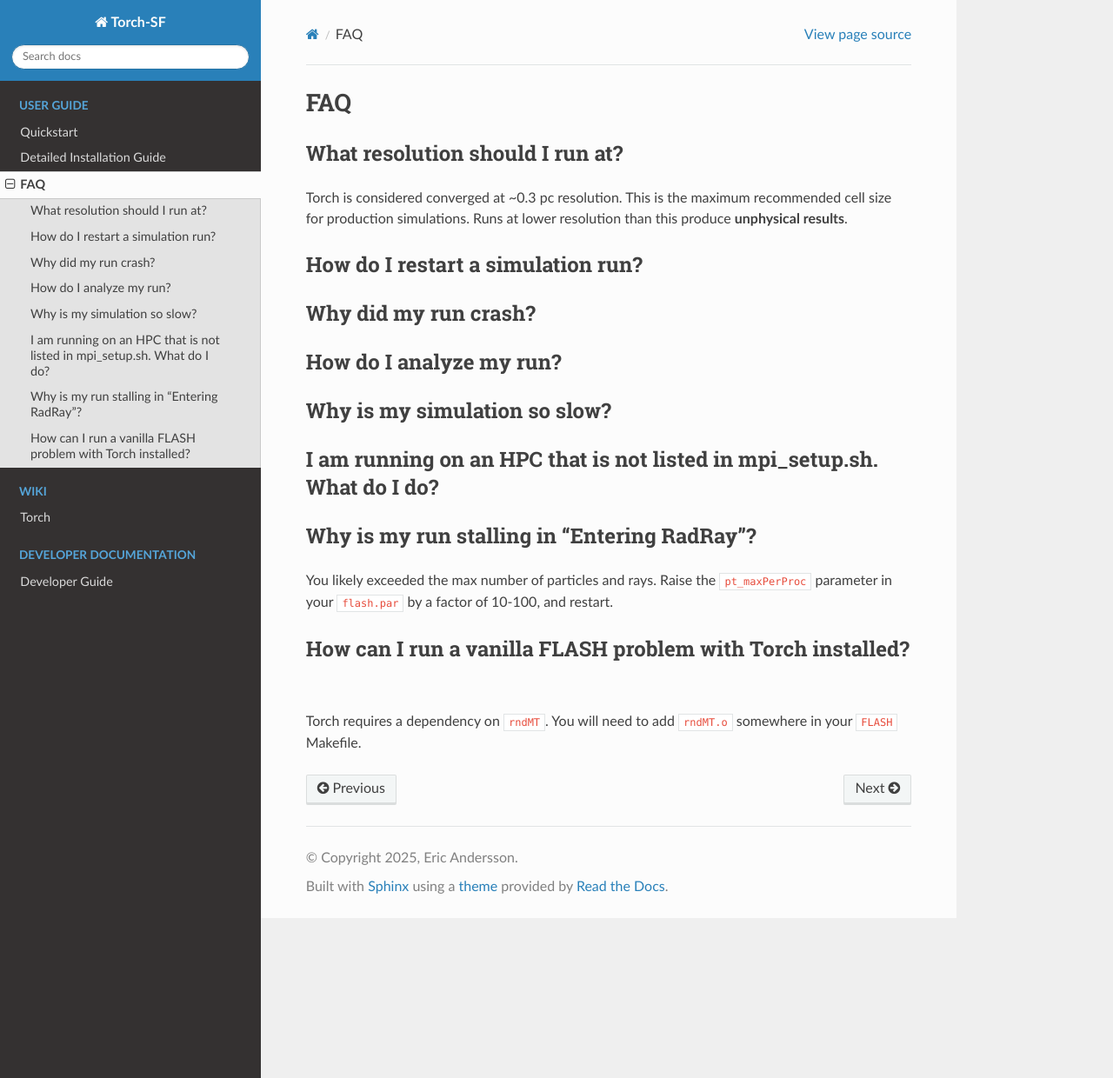
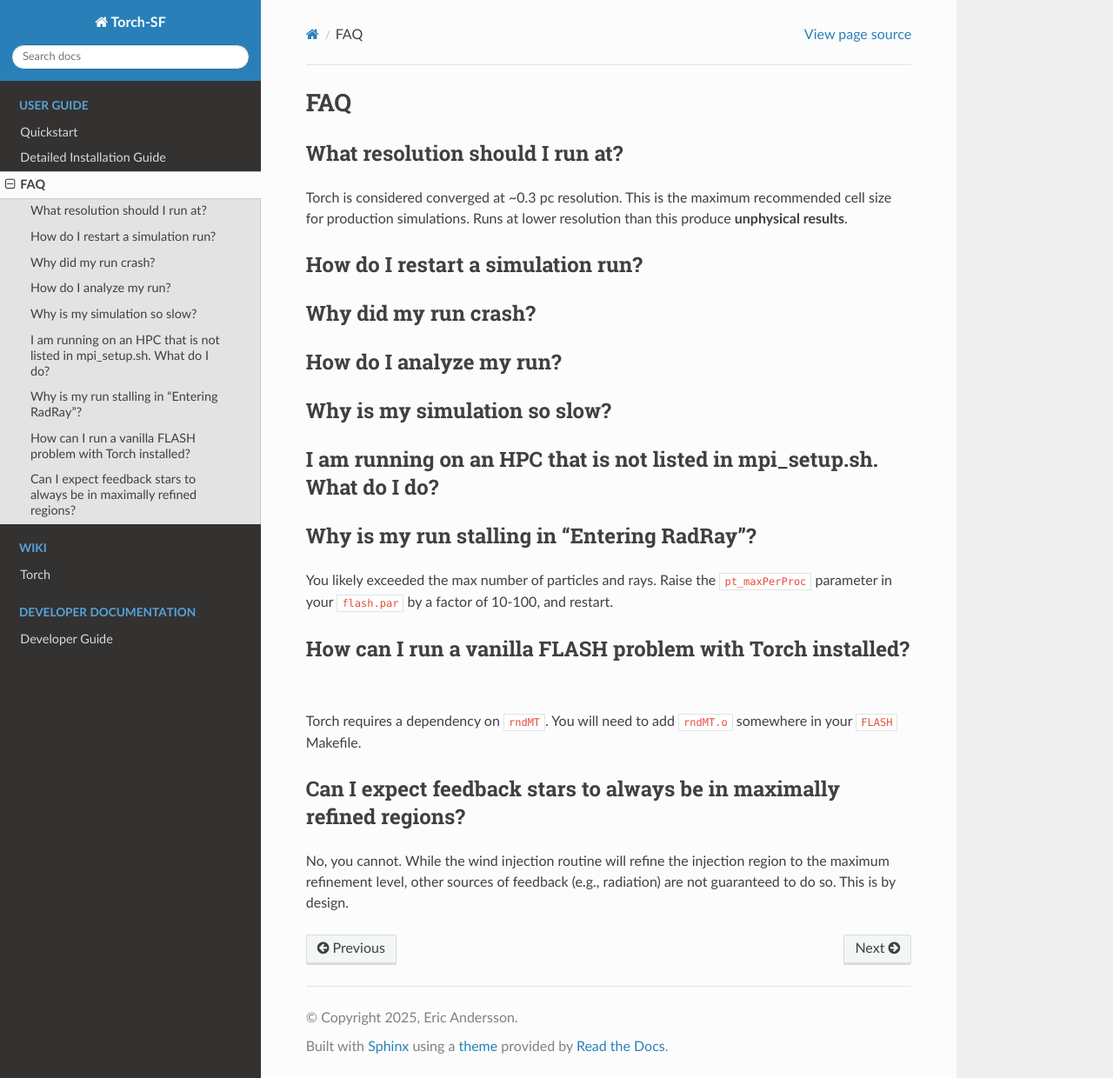
Before and after one commit to torch-sf/torch, a Sphinx documentation site: the page built from docs/rtd/source/manual/FAQ.md, in a window 1280 px wide and 1240 px high. Shown: the whole window at 87% size. Built offline with Sphinx 7.4.7 and the Read the Docs theme 3.1.0, drawn with Linux system fonts in a browser that asks for light colours.

Commit message:
added faq about feedback refinement

```diff
--- a/docs/rtd/source/manual/FAQ.md
+++ b/docs/rtd/source/manual/FAQ.md
@@ -35,3 +35,7 @@ Raise the `pt_maxPerProc` parameter in your `flash.par` by a factor of 10-100, a
 
 Torch requires a dependency on `rndMT`.
 You will need to add `rndMT.o` somewhere in your `FLASH` Makefile.
+
+## Can I expect feedback stars to always be in maximally refined regions?
+
+No, you cannot. While the wind injection routine will refine the injection region to the maximum refinement level, other sources of feedback (e.g., radiation) are not guaranteed to do so. This is by design.
```
